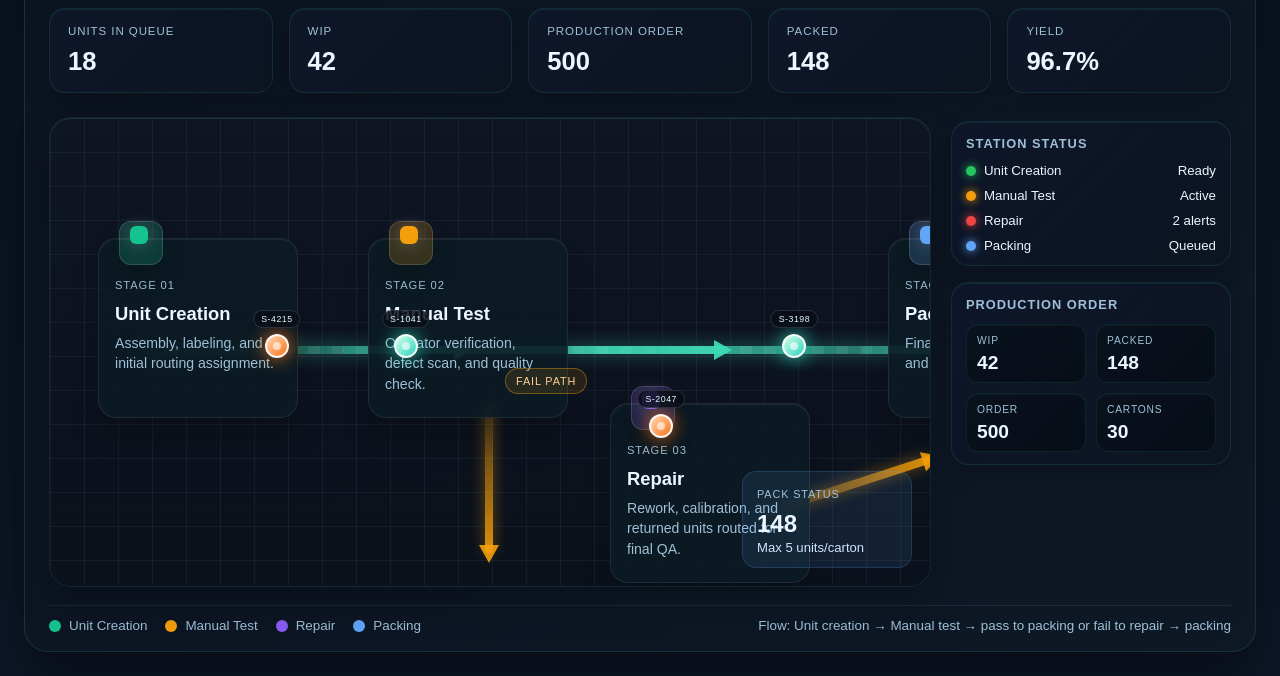
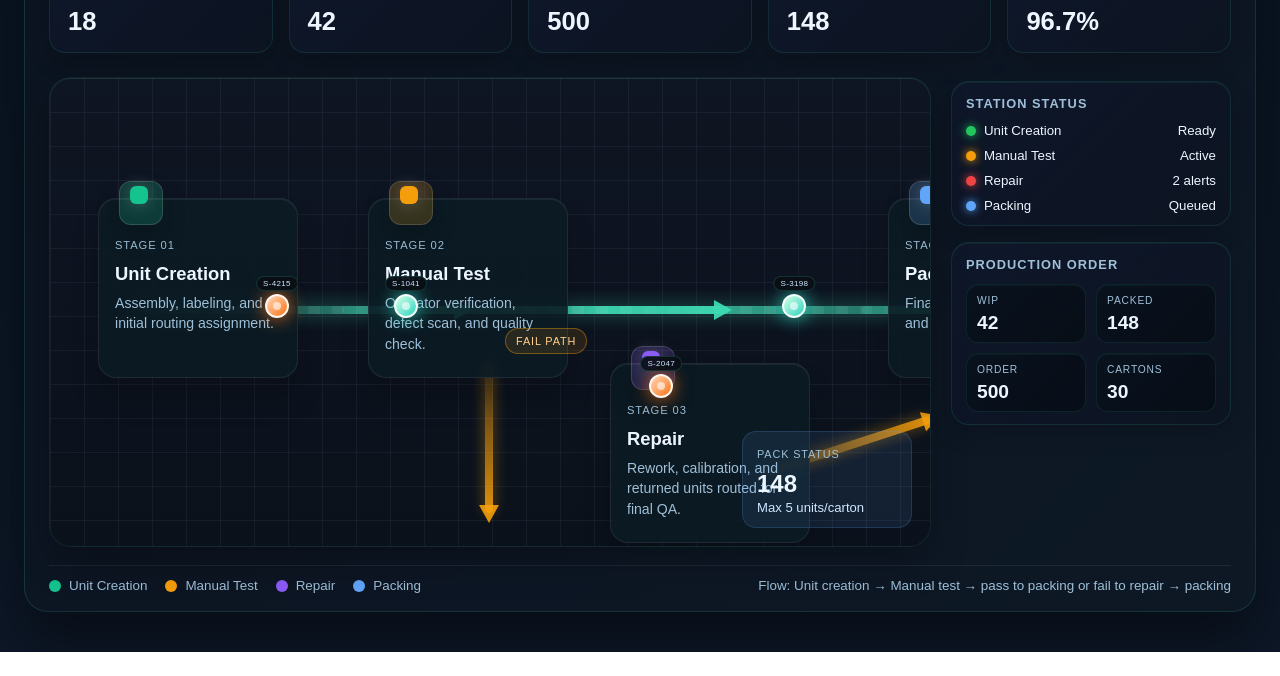
Before and after one commit to aravinthricky-del/FlexFlowRouting, a plain HTML site: page index.html in a window 1280 px wide. Shown: the part 229-905 px from the top of the page. After the commit the page ends 881 px from the top, so only its background shows below. Drawn offline with Linux system fonts and the light colour scheme.

Commit message:
Version04

```diff
--- a/index.html
+++ b/index.html
@@ -145,7 +145,8 @@
         align-items: center;
         justify-content: center;
         padding: 24px;
-        padding-top: 140px;
+        padding-top: 100px;
+        padding-bottom: 40px;
       }
 
       .dashboard {
@@ -318,6 +319,7 @@
         border-radius: 22px;
         overflow: hidden;
         box-shadow: inset 0 1px 0 rgba(61, 217, 179, 0.1), 0 16px 36px rgba(0, 0, 0, 0.25);
+        z-index: 1;
       }
 
       .grid {
@@ -563,11 +565,12 @@
         background: linear-gradient(135deg, #d0f5ff, #2dd4bf);
         border: 2px solid rgba(255,255,255,0.9);
         box-shadow: 0 0 18px rgba(45, 212, 191, 0.85);
-        z-index: 15;
+        z-index: 5;
         display: flex;
         align-items: center;
         justify-content: center;
         transform: translate(-50%, -50%);
+        pointer-events: none;
       }
 
       .pass-unit {
@@ -582,17 +585,17 @@
 
       .unit .serial {
         position: absolute;
-        top: -26px;
+        top: -20px;
         left: 50%;
         transform: translateX(-50%);
-        background: rgba(10, 15, 22, 0.85);
-        border: 1px solid rgba(148, 163, 184, 0.22);
+        background: rgba(10, 15, 22, 0.95);
+        border: 1px solid rgba(61, 217, 179, 0.18);
         border-radius: 999px;
-        padding: 3px 7px;
-        font-size: 0.55rem;
-        letter-spacing: 0.06em;
+        padding: 2px 6px;
+        font-size: 0.50rem;
+        letter-spacing: 0.04em;
         white-space: nowrap;
-        color: #dff7ff;
+        color: #cfe6ff;
       }
 
       .unit::after {
```
